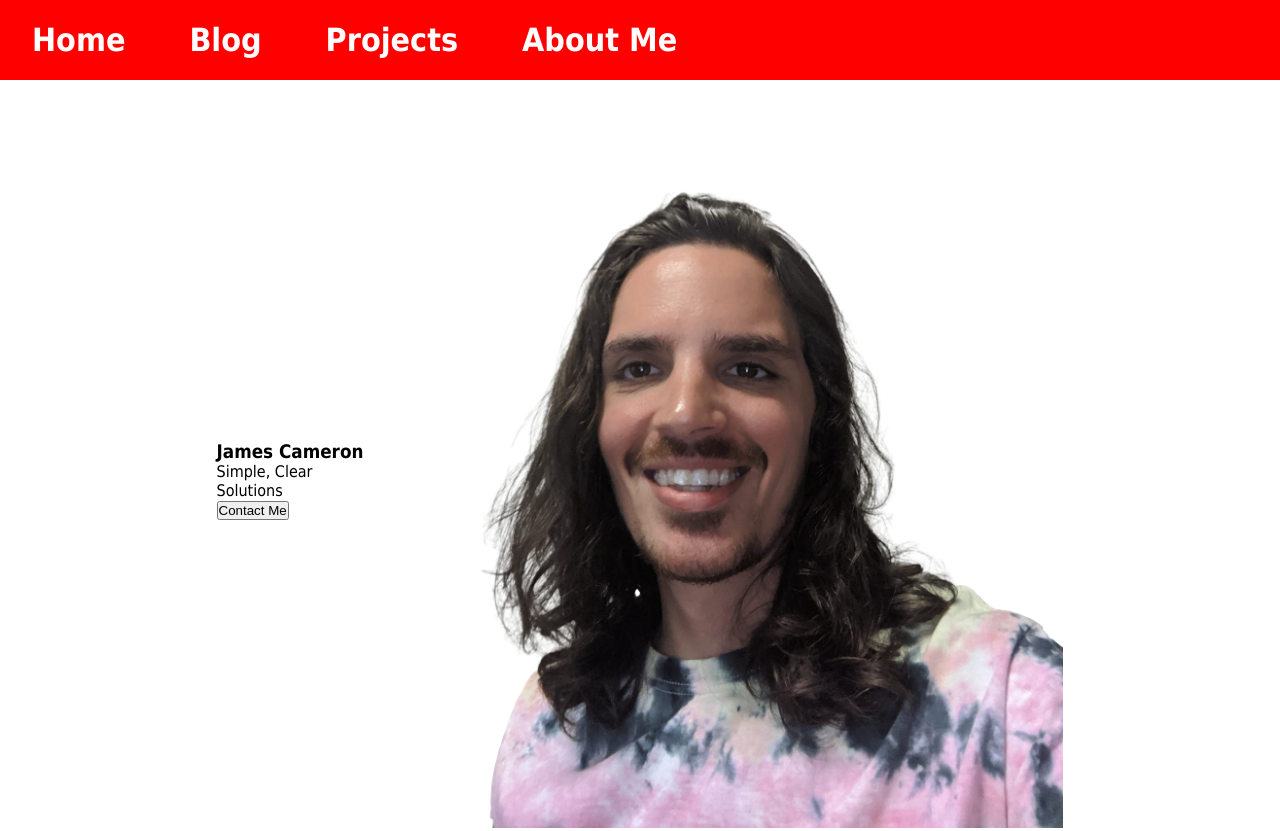
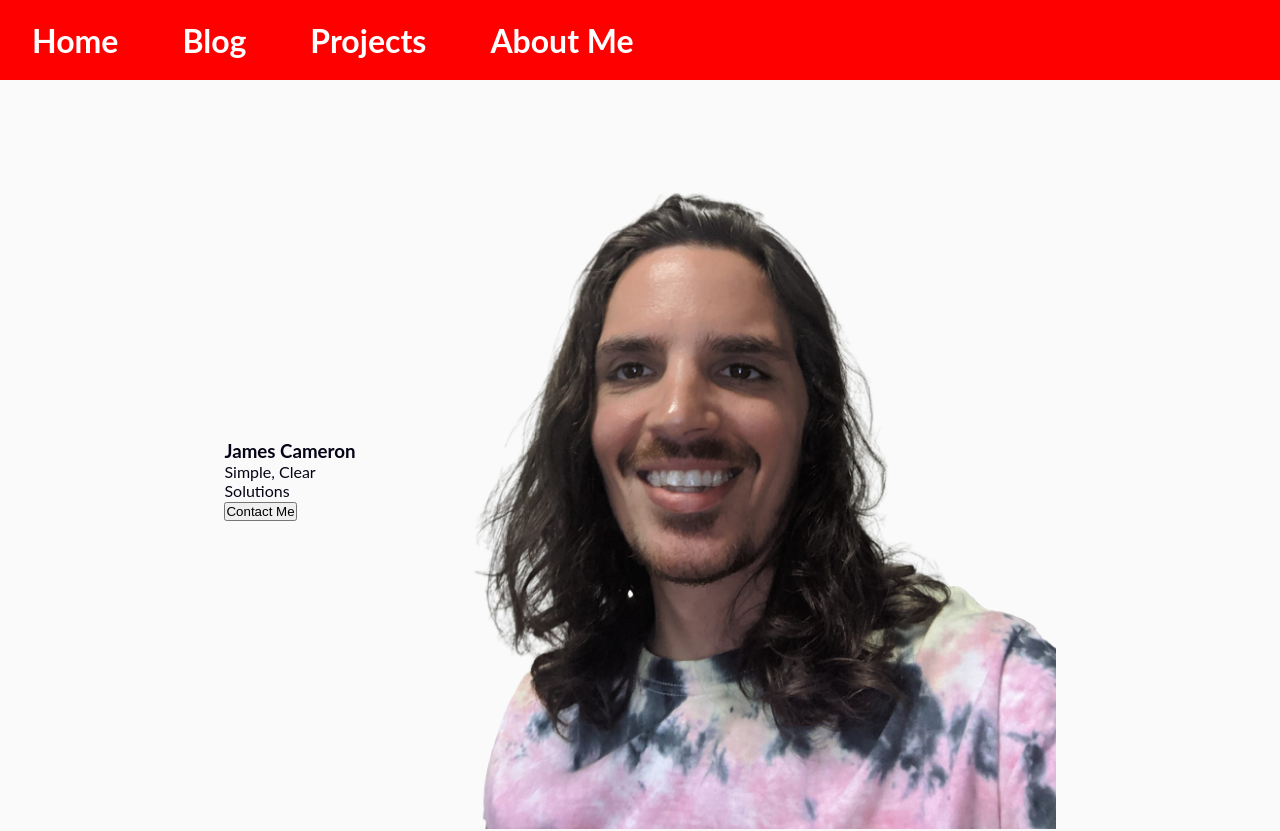
Before and after one commit to jamesinvt/lucidsoftwaredesign, a Next.js app: page / in a window 1280 px wide. Shown: the top 831 px of the page. Built offline with nearby package versions, Linux system fonts and the light colour scheme.

Commit message:
more minor css changes to get it back to last working version

```diff
--- a/theme/ThemeProvider.ts
+++ b/theme/ThemeProvider.ts
@@ -13,6 +13,7 @@ declare module 'styled-components' {
       onSecondary: string,
       onTertiary: string,
       onError: string,
+      onBackground: string,
     }
   }
 }
@@ -84,7 +85,7 @@ export const DarkTheme: DefaultTheme = {
     onPrimary: "#ffffff",
     onSecondary: "#000000",
     onTertiary: "#000000",
-    // onBackground: "#fff",
+    onBackground: "#fff",
     // onSurface: "#fff",
     onError: "#fff",
     // dimmer: "#464646b5",
@@ -105,7 +106,7 @@ export const LightTheme: DefaultTheme = {
     onPrimary: "#fff",
     onSecondary: "#050416",
     onTertiary: "#050416",
-    // onBackground: "#050416",
+    onBackground: "#050416",
     // onSurface: "#050416",
     onError: "#050416",
     // dimmer: "#3a3a3abc",
--- a/theme/global.ts
+++ b/theme/global.ts
@@ -1,18 +1,27 @@
 import { createGlobalStyle } from "styled-components";
 
 const GlobalStyle = createGlobalStyle`
-    * {
+    *, *:before, *:after {
         box-sizing: border-box;
+        margin: 0;
         padding: 0;
-        margin: 0;
+    }
+    html {
+        box-sizing: border-box;
+        scroll-behavior: smooth;
+        font-size: 100%;
+
     }
     body {
-        background: ${({ theme }) => theme.body};
-        color: ${({ theme }) => theme.text};
-        font-family: Tahoma, Helvetica, Arial, Roboto, sans-serif;
-        transition: all 0.50s linear;
-        background: #fff;
+         font-family: 'Lato', sans-serif;
+         font-size: 16px;
+         background: ${(props) => props.theme.colors.background};
+         color: ${(props) => props.theme.colors.onBackground};
     }
-`;
+    a {
+        text-decoration: none;
+    }
+`
+
 
 export default GlobalStyle;
```
